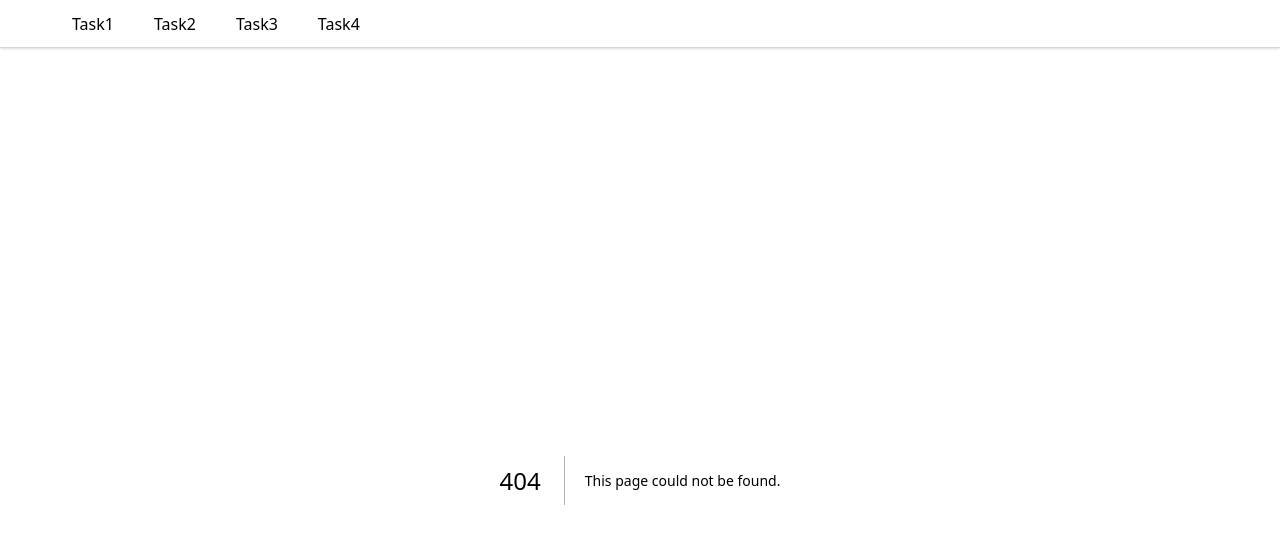
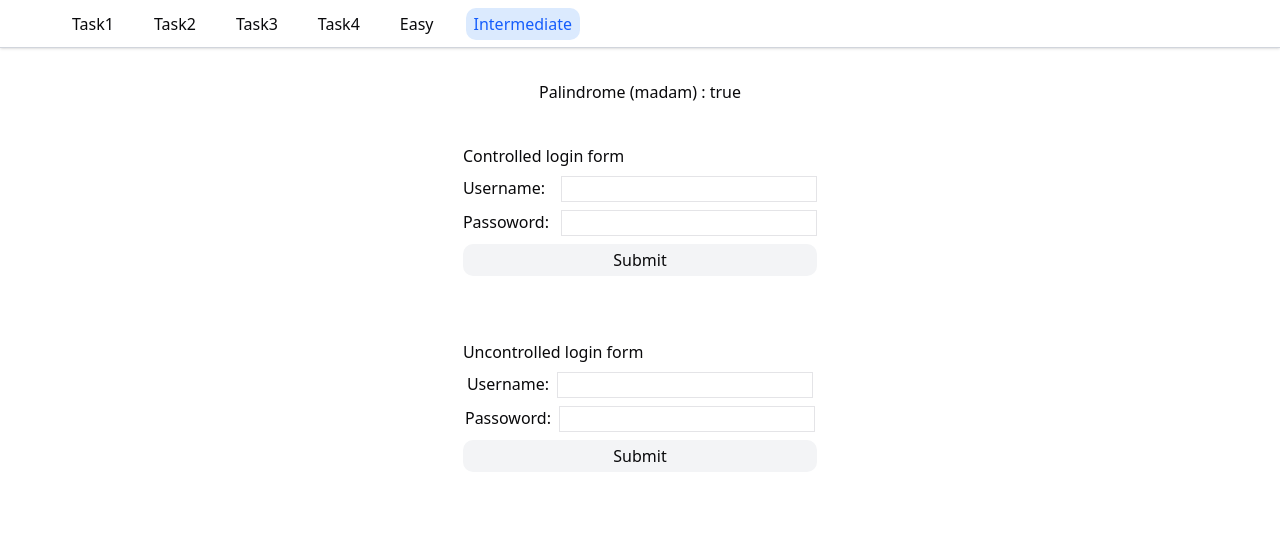
Before and after one commit to Ace-Aryal/vrit-tech-frontend-assesment, a Next.js app: page /intermediate in a window 1280 px wide. Before the commit this address had no page. Shown: the top 544 px of the page. Built offline with nearby package versions, Linux system fonts and the light colour scheme.

Commit message:
finish task intermediate

```diff
--- /dev/null
+++ b/src/app/(interview)/easy/page.tsx
@@ -0,0 +1,35 @@
+"use client";
+import React, { useEffect, useState } from "react";
+import {
+  findLargestNumber,
+  printEvenNumbers,
+  sumOfArrayNumbers,
+} from "./utils";
+
+function EasyQuestions() {
+  const [largestNum, setLargestNum] = useState(0);
+  const [evenNumbers, setEvenNumbers] = useState<number[]>([]);
+  const [sum, setSum] = useState(0);
+  useEffect(() => {
+    // used same values as provided in the assignment
+    setLargestNum(findLargestNumber([1, 7, 9, 2, 5]));
+    setEvenNumbers(printEvenNumbers(10));
+    setSum(sumOfArrayNumbers([1, 5, 9]));
+  }, []);
+
+  return (
+    <div className="w-full flex justify-around items-center ">
+      <div>
+        <p>Largest Number :{largestNum}</p>
+      </div>
+      <div>
+        <p>Even Numbers:{evenNumbers.join(",")}</p>
+      </div>
+      <div>
+        <p>Sum of array :{sum}</p>
+      </div>
+    </div>
+  );
+}
+
+export default EasyQuestions;
--- /dev/null
+++ b/src/app/(interview)/easy/utils.ts
@@ -0,0 +1,32 @@
+// find largest number
+export function findLargestNumber(numbers: number[]) {
+  let largestNumber = numbers[0];
+  for (let i = 1; i < numbers.length; i++) {
+    if (numbers[i] > largestNumber) {
+      largestNumber = numbers[i];
+    }
+  }
+  return largestNumber;
+}
+
+//print even numbers
+
+export function printEvenNumbers(finalNum: number) {
+  const evenNumsArray = [];
+  for (let i = 1; i <= finalNum; i++) {
+    if (i % 2 === 0) {
+      evenNumsArray.push(i);
+    }
+  }
+  return evenNumsArray;
+}
+
+// sum of array numbers
+
+export function sumOfArrayNumbers(numberArray: number[]) {
+  let sum = 0;
+  for (let i = 0; i < numberArray.length; i++) {
+    sum += numberArray[i];
+  }
+  return sum
+}
--- /dev/null
+++ b/src/app/(interview)/intermediate/page.tsx
@@ -0,0 +1,117 @@
+"use client";
+import React, {
+  FormEvent,
+  FormEventHandler,
+  useEffect,
+  useRef,
+  useState,
+} from "react";
+import { characterFrequencyChecker, palindromeChecker } from "./utils";
+
+function IntermediateQuestions() {
+  const [isPalindrome, setIsPalindrome] = useState<boolean | null>(null);
+  const [username, setUsername] = useState("");
+  const [password, setPassword] = useState("");
+  const usernameRef = useRef<HTMLInputElement>(null);
+  const passwordRef = useRef<HTMLInputElement>(null);
+  function submitControlledInput(e: FormEvent) {
+    e.preventDefault();
+    // submit logic and vakidations here
+    console.log("Controlled", {
+      username,
+      password,
+    });
+  }
+
+  function submitUncontrolledInput(e: FormEvent) {
+    e.preventDefault();
+    const username = usernameRef.current?.value;
+    const password = passwordRef?.current?.value;
+    console.log("Uncontrolled", {
+      username,
+      password,
+    });
+  }
+  useEffect(() => {
+    setIsPalindrome(() => palindromeChecker("madam"));
+    console.log(characterFrequencyChecker("Hello"));
+    // prints
+    //  {
+    //     H: 1,
+    //     e: 1,
+    //     l : 2,
+    //     o :1
+    // }
+  }, []);
+  return (
+    <div className="w-full flex flex-col justify-around items-center space-y-10 ">
+      <div className="flex w-full justify-around">
+        {" "}
+        <div>
+          <p>
+            Palindrome (madam) :{" "}
+            {isPalindrome === null
+              ? "processing"
+              : isPalindrome === false
+              ? "false"
+              : "true"}
+          </p>
+        </div>
+      </div>
+      <div className="space-y-16">
+        <form
+          onSubmit={submitControlledInput}
+          action=""
+          className="flex flex-col justify-center space-y-2"
+        >
+          <div>Controlled login form</div>
+          <div className="flex gap-4 justify-between">
+            <label htmlFor="">Username:</label>
+            <input
+              className="border w-64"
+              value={username}
+              onChange={(e) => {
+                setUsername(e.target.value);
+              }}
+              type="text"
+            />
+          </div>
+          <div className="flex gap-2 justify-between">
+            <label htmlFor="">Passoword:</label>
+            <input
+              className="border w-64"
+              value={password}
+              onChange={(e) => {
+                setPassword(e.target.value);
+              }}
+              type="password"
+            />
+          </div>
+          <button type="submit" className="bg-gray-100 rounded-lg p-1">
+            Submit
+          </button>
+        </form>
+        <form
+          onSubmit={submitUncontrolledInput}
+          action=""
+          className="flex flex-col justify-center space-y-2"
+        >
+          <p>Uncontrolled login form</p>
+          <div className="flex gap-2 justify-center">
+            <label htmlFor="">Username:</label>
+            <input className="border w-64" ref={usernameRef} type="text" />
+          </div>
+          <div className="flex gap-2 justify-center">
+            <label htmlFor="">Passoword:</label>
+            <input className="border w-64" ref={passwordRef} type="password" />
+          </div>
+          <button type="submit" className="bg-gray-100 rounded-lg p-1">
+            Submit
+          </button>
+        </form>
+      </div>
+    </div>
+  );
+}
+
+export default IntermediateQuestions;
--- /dev/null
+++ b/src/app/(interview)/intermediate/utils.ts
@@ -0,0 +1,25 @@
+// palindrome
+export function palindromeChecker(input: number | string) {
+  const reversedString =
+    typeof input === "string"
+      ? input.split("").reverse().join("")
+      : input.toString().split("").reverse().join("");
+  if (reversedString === input) {
+    return true;
+  }
+  return false;
+}
+//
+export function characterFrequencyChecker(input: string) {
+  const frequencyObject: { [key: string]: number } = {};
+  const splittedString: string[] = input.split("");
+  for (let i = 0; i < input.length; i++) {
+    const character = splittedString[i];
+    if (frequencyObject[character]) {
+      frequencyObject[character]++;
+    } else {
+      frequencyObject[character] = 1;
+    }
+  }
+  return frequencyObject;
+}
--- a/src/components/organisms/navbar.tsx
+++ b/src/components/organisms/navbar.tsx
@@ -19,6 +19,14 @@ const navbarConfig = [
   {
     label: "Task4",
     href: "/video-assesment",
+  },
+  {
+    label: "Easy",
+    href: "/easy",
+  },
+  {
+    label: "Intermediate",
+    href: "/intermediate",
   },
 ];
 function Navbar() {
```
